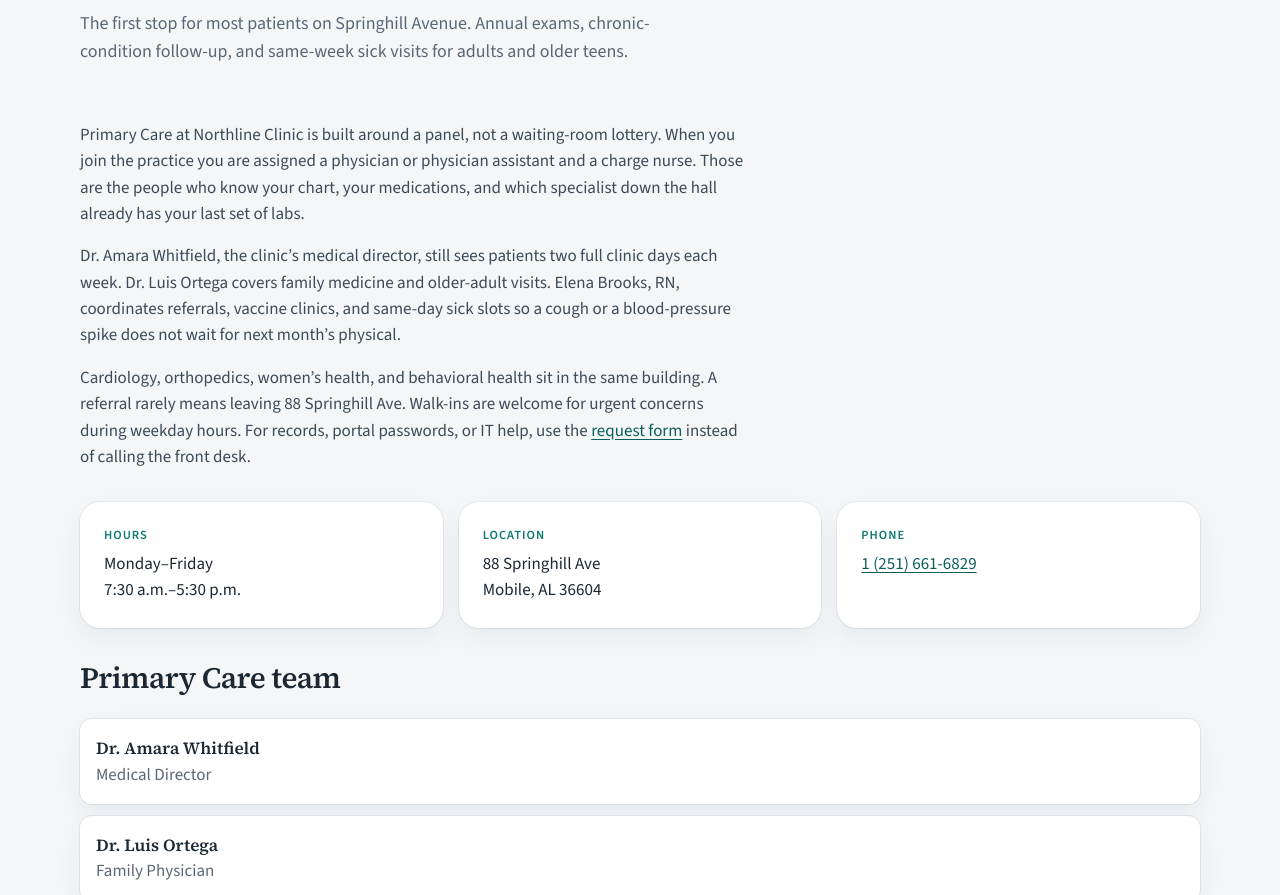
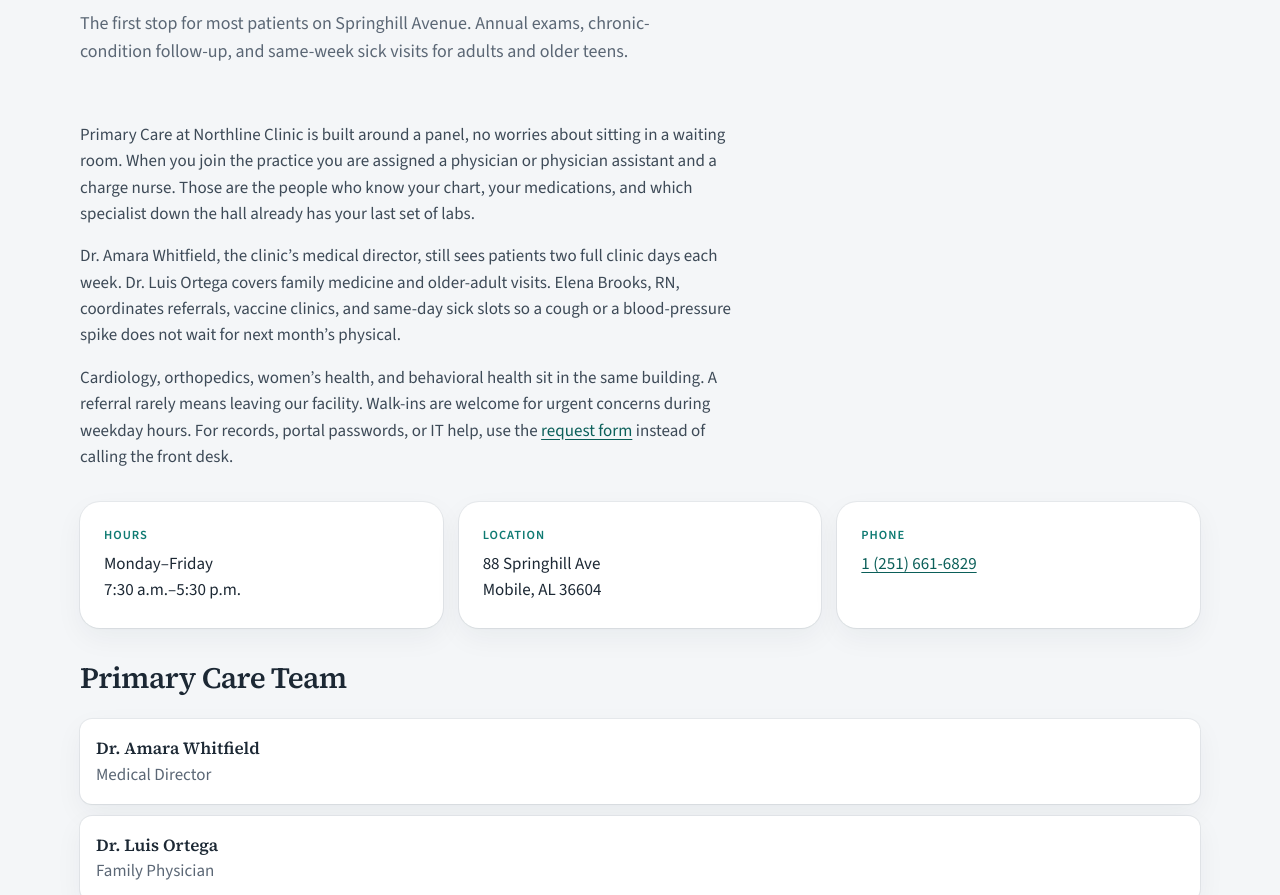
Before and after one commit to Cns1700/northline-clinic, a plain HTML site: page department.html in a window 1280 px wide. Shown: the part 284-1179 px from the top of the page. Drawn offline with nearby package versions, Linux system fonts and the light colour scheme.

Commit message:
Revise text for clarity and consistency in department.html

```diff
--- a/department.html
+++ b/department.html
@@ -59,9 +59,9 @@
     <section class="section">
       <div class="wrap">
         <div class="prose">
-          <p>Primary Care at Northline Clinic is built around a panel, not a waiting-room lottery. When you join the practice you are assigned a physician or physician assistant and a charge nurse. Those are the people who know your chart, your medications, and which specialist down the hall already has your last set of labs.</p>
+          <p>Primary Care at Northline Clinic is built around a panel, no worries about sitting in a waiting room. When you join the practice you are assigned a physician or physician assistant and a charge nurse. Those are the people who know your chart, your medications, and which specialist down the hall already has your last set of labs.</p>
           <p>Dr. Amara Whitfield, the clinic’s medical director, still sees patients two full clinic days each week. Dr. Luis Ortega covers family medicine and older-adult visits. Elena Brooks, RN, coordinates referrals, vaccine clinics, and same-day sick slots so a cough or a blood-pressure spike does not wait for next month’s physical.</p>
-          <p>Cardiology, orthopedics, women’s health, and behavioral health sit in the same building. A referral rarely means leaving 88 Springhill Ave. Walk-ins are welcome for urgent concerns during weekday hours. For records, portal passwords, or IT help, use the <a href="request.html">request form</a> instead of calling the front desk.</p>
+          <p>Cardiology, orthopedics, women’s health, and behavioral health sit in the same building. A referral rarely means leaving our facility. Walk-ins are welcome for urgent concerns during weekday hours. For records, portal passwords, or IT help, use the <a href="request.html">request form</a> instead of calling the front desk.</p>
         </div>
 
         <ul class="fact-grid">
@@ -82,7 +82,7 @@
           </li>
         </ul>
 
-        <h2>Primary Care team</h2>
+        <h2>Primary Care Team</h2>
         <ul class="roster">
           <li>
             <strong>Dr. Amara Whitfield</strong>
```
